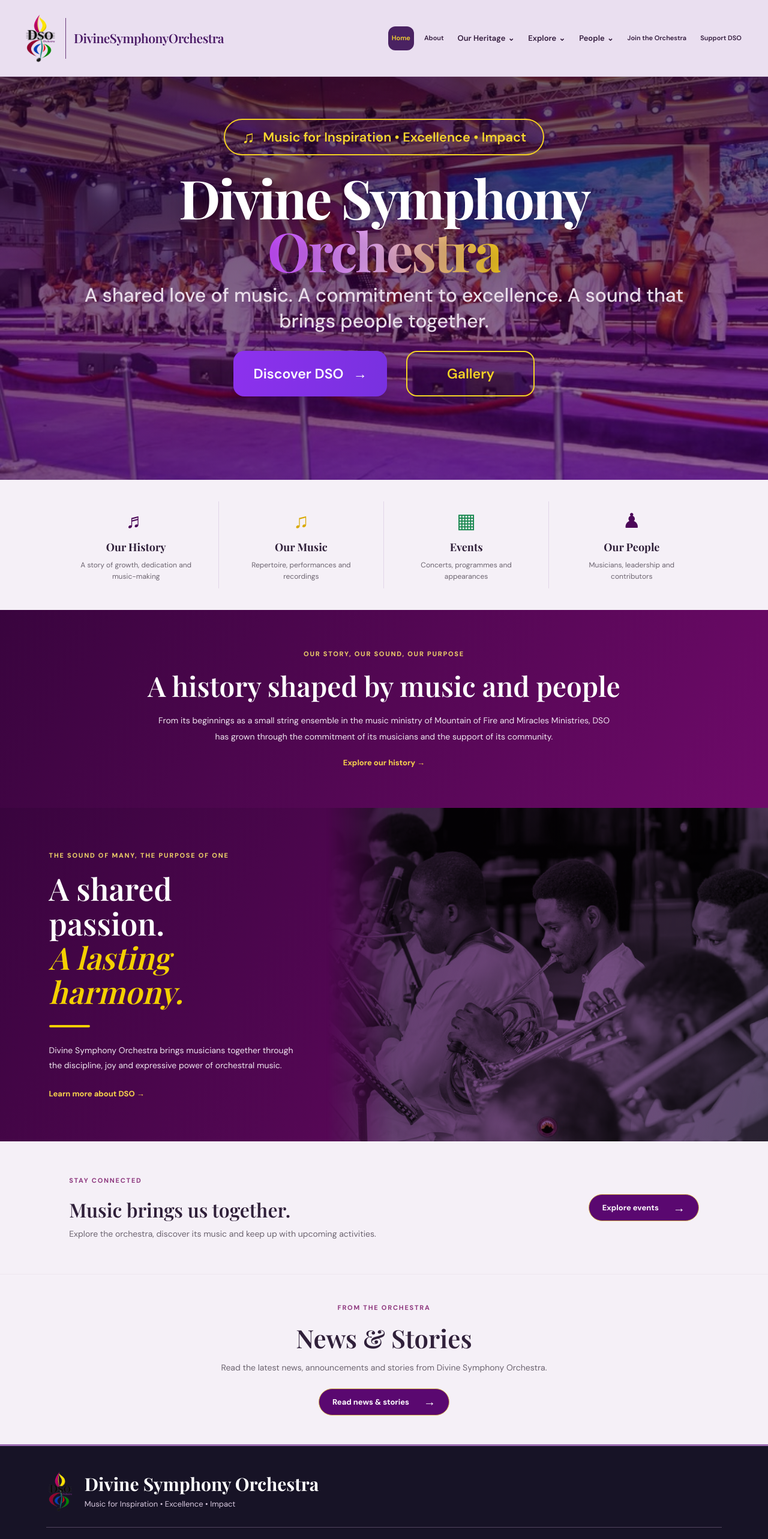
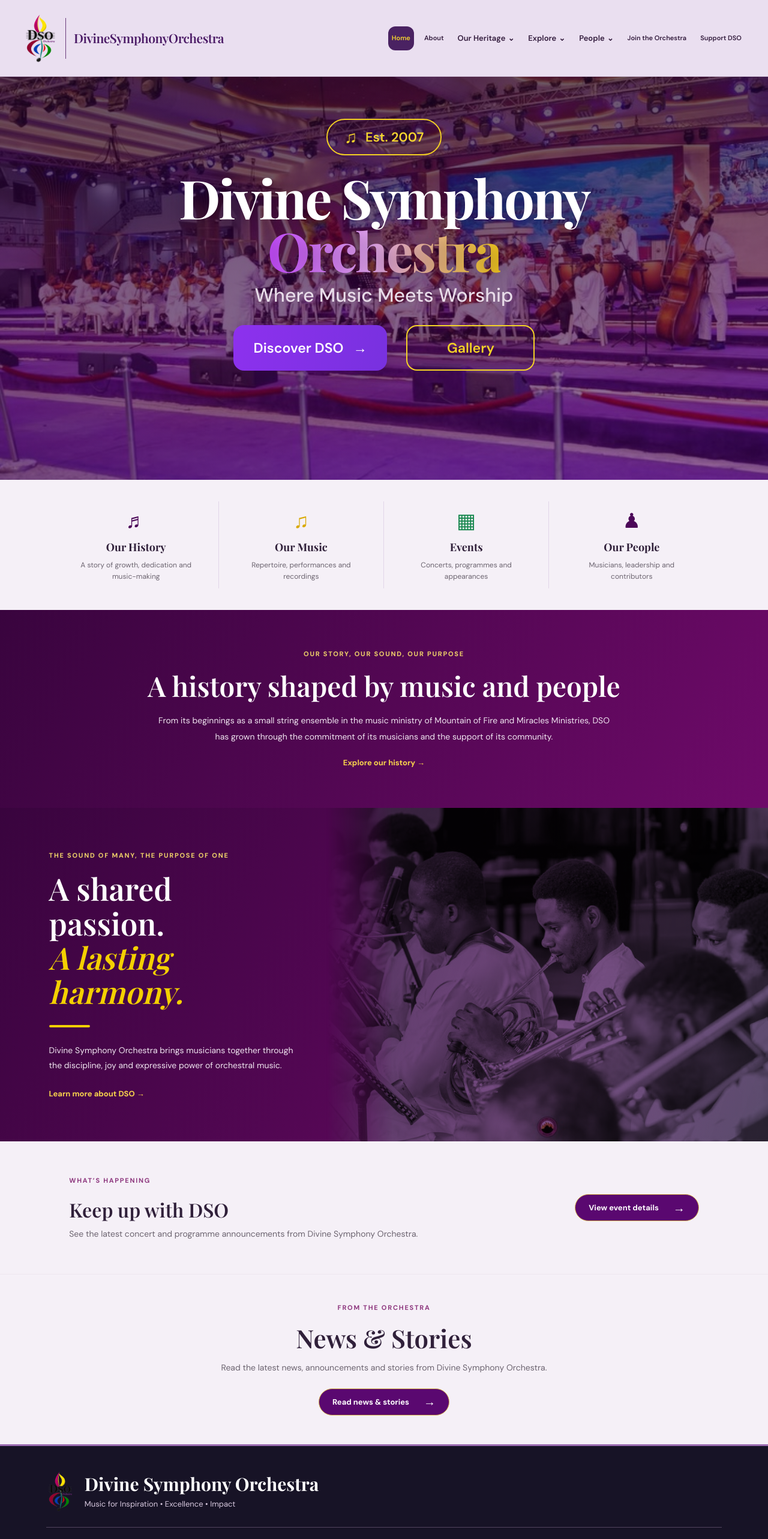
Before and after one commit to Divinesymphonyorchestra20/Divine-Symphony-Orchestra, a Next.js app: page / in a window 1280 px wide. Shown: the top 2566 px of the page at 60% size. Built offline with nearby package versions, Linux system fonts and the light colour scheme; a web font is replaced by a local one.

Commit message:
Restore approved homepage hero and remove selected media band

```diff
--- a/app/page.tsx
+++ b/app/page.tsx
@@ -34,12 +34,12 @@ export default async function Home() {
       <div className="hero-photo" role="img" aria-label={c.hero.image.alt} style={bg(c.hero.image.src, c.hero.image.position)} />
       <div className="hero-shade" />
       <div className="hero-copy dso-mockup-hero-copy">
-        <p className="dso-est-badge"><span aria-hidden="true">♫</span> {c.hero.eyebrow}</p>
+        <p className="dso-est-badge"><span aria-hidden="true">♫</span> Est. 2007</p>
         <h1>{c.hero.title}<br /><span>{c.hero.accent}</span></h1>
-        <p className="hero-intro">{c.hero.text}</p>
+        <p className="hero-intro">Where Music Meets Worship</p>
         <div className="dso-hero-actions">
           <a className="dso-discover-cta" href={c.hero.href}>{c.hero.button} <span aria-hidden="true">→</span></a>
-          {c.hero.secondaryButton && c.hero.secondaryHref && <a className="dso-gallery-cta" href={c.hero.secondaryHref}>{c.hero.secondaryButton}</a>}
+          <a className="dso-gallery-cta" href="/gallery">Gallery</a>
         </div>
       </div>
     </section>}
@@ -70,24 +70,23 @@ export default async function Home() {
     </section>}
     {show("event") && <section className="updates">
       <div className="updates-copy">
-        <p className="eyebrow dark">{c.event.eyebrow}</p>
-        <h2>{nextEvent ? nextEvent.title : c.event.title}</h2>
+        <p className="eyebrow dark">What’s happening</p>
+        <h2>{nextEvent ? nextEvent.title : "Keep up with DSO"}</h2>
         {nextEvent ? <>
           <p className="updates-event-meta">{eventDate}{nextEvent.venue ? " · " + nextEvent.venue : ""}</p>
           <p>{nextEvent.description || "Find event details, programme information and announcements on the Concerts & Events page."}</p>
-        </> : <p>{c.event.text}</p>}
+        </> : <p>See the latest concert and programme announcements from Divine Symphony Orchestra.</p>}
       </div>
-      <a className="solid-cta" href={c.event.href}>{c.event.button} <span aria-hidden="true">→</span></a>
+      <a className="solid-cta" href="/concerts-and-events">View event details <span aria-hidden="true">→</span></a>
     </section>}
-    {show("media") && c.media.items.length > 0 && <section className="home-media-band"><div className="home-media-heading"><p className="eyebrow dark">{c.media.eyebrow}</p><h2>{c.media.title}</h2><p>{c.media.text}</p></div><div className="home-media-grid">{c.media.items.map((item,index)=><a className="home-media-card" href={item.href || "/gallery"} key={item.title + index}><img src={item.image.src} alt={item.image.alt || item.title} style={{objectPosition:item.image.position || "50% 50%"}}/><span>{item.title}</span></a>)}</div></section>}
-    {show("news") && <section className="home-news-band" aria-labelledby="home-news-title">
+    <section className="home-news-band" aria-labelledby="home-news-title">
       <div className="home-news-inner">
-        <p className="eyebrow dark">{c.news.eyebrow}</p>
-        <h2 id="home-news-title">{c.news.title}</h2>
-        <p>{c.news.text}</p>
-        <a className="solid-cta" href={c.news.href}>{c.news.button} <span aria-hidden="true">→</span></a>
+        <p className="eyebrow dark">From the orchestra</p>
+        <h2 id="home-news-title">News &amp; Stories</h2>
+        <p>Read the latest news, announcements and stories from Divine Symphony Orchestra.</p>
+        <a className="solid-cta" href="/news">Read news &amp; stories <span aria-hidden="true">→</span></a>
       </div>
-    </section>}
+    </section>
     <SiteFooter />
   </main>;
 }
```
